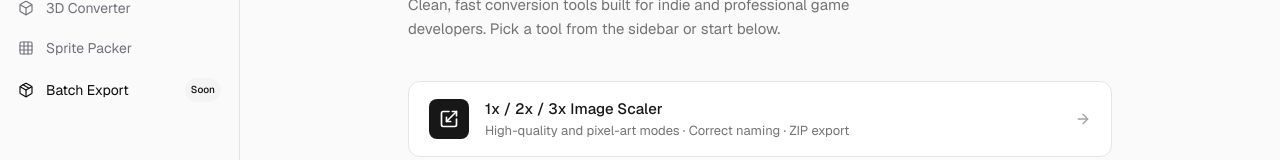
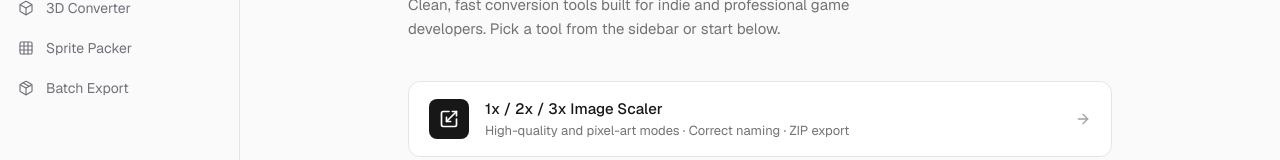
Before and after one commit to naralapraneeth11/game-asset, a Next.js app in the folder game-asset-toolkit/: page / in a window 1280 px wide. Shown: the part 155-315 px from the top of the page. Built offline with nearby package versions, Linux system fonts and the light colour scheme.

Commit message:
Activate Batch Export as full tool in sidebar

```diff
--- a/game-asset-toolkit/src/components/Sidebar.tsx
+++ b/game-asset-toolkit/src/components/Sidebar.tsx
@@ -35,11 +35,13 @@ const tools = [
     icon: Grid3X3,
     href: "/tools/sprite-packer",
   },
+  {
+    name: "Batch Export",
+    description: "Multi-folder · Presets · CI",
+    icon: Package,
+    href: "/tools/batch-export",
+  },
 ] as const;
-
-const soonTools = [
-  { name: "Batch Export", icon: Package },
-];
 
 function SidebarNav() {
   const pathname = usePathname();
@@ -82,19 +84,6 @@ function SidebarNav() {
             </Link>
           );
         })}
-
-        {soonTools.map((tool) => (
-          <div
-            key={tool.name}
-            className="flex cursor-default items-center gap-3 rounded-xl px-2.5 py-2 text-sm text-muted-foreground/50"
-          >
-            <tool.icon className="h-4 w-4 shrink-0" strokeWidth={1.75} />
-            <span className="flex-1">{tool.name}</span>
-            <span className="rounded-full bg-muted px-1.5 py-0.5 text-[10px] font-medium text-muted-foreground/70">
-              Soon
-            </span>
-          </div>
-        ))}
       </nav>
 
       <div className="px-2 pt-4">
```
